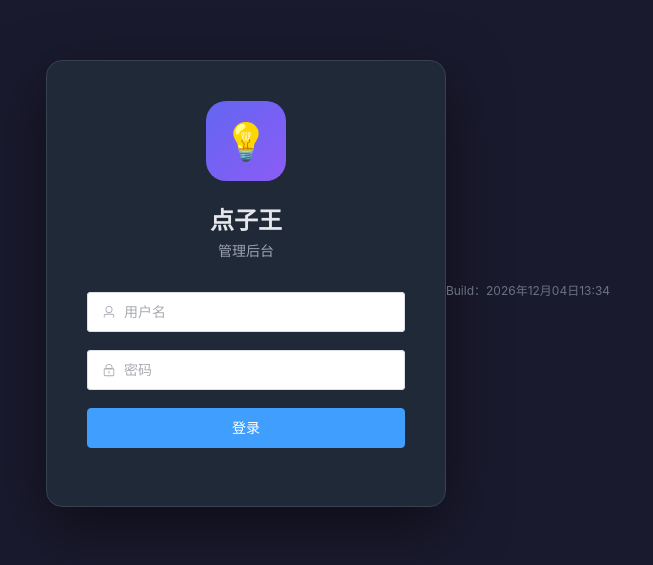
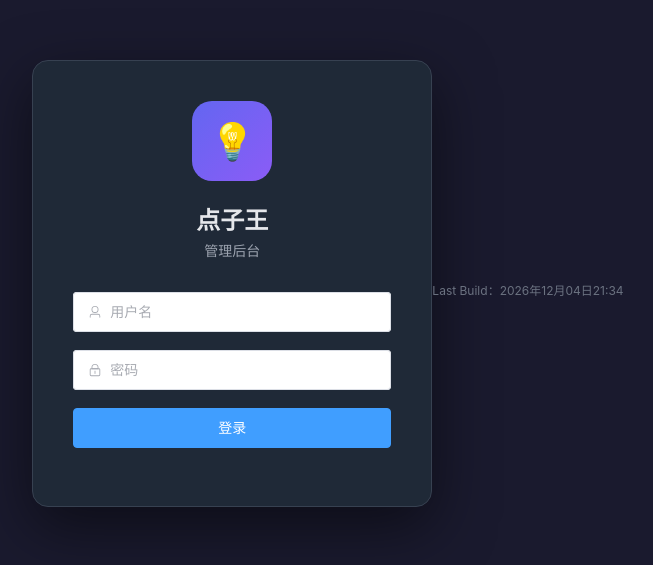
Before and after one commit to lxygithub/idea-king-admin-web, a Vue app: page /admin-new/login in a window 1280 px wide. Shown: the part 117-682 px from the top of the page, without its empty margins (312-965 px from the left). Built offline with nearby package versions, Linux system fonts and the light colour scheme; no server answers.

Commit message:
fix: 使用中国时区，Build改为Last Build

```diff
--- a/src/components/BuildFooter.vue
+++ b/src/components/BuildFooter.vue
@@ -1,6 +1,6 @@
 <template>
   <div class="build-footer">
-    <span>Build：{{ buildTime }}</span>
+    <span>Last Build：{{ buildTime }}</span>
   </div>
 </template>
 
@@ -8,9 +8,13 @@
 import { computed } from 'vue'
 
 const buildTime = computed(() => {
+  // Convert UTC ISO to China timezone (UTC+8)
   const d = new Date(__BUILD_TIME__)
-  const pad = (n) => String(n).padStart(2, '0')
-  return `${d.getFullYear()}年${pad(d.getMonth() + 1)}月${pad(d.getDate())}日${pad(d.getHours())}:${pad(d.getMinutes())}`
+  const opts = { timeZone: 'Asia/Shanghai', year: 'numeric', month: '2-digit', day: '2-digit', hour: '2-digit', minute: '2-digit', hour12: false }
+  const parts = new Intl.DateTimeFormat('zh-CN', opts).formatToParts(d)
+  const m = {}
+  parts.forEach(p => { if (p.type !== 'literal') m[p.type] = p.value })
+  return `${m.year}年${m.month}月${m.day}日${m.hour}:${m.minute}`
 })
 </script>
 
```
